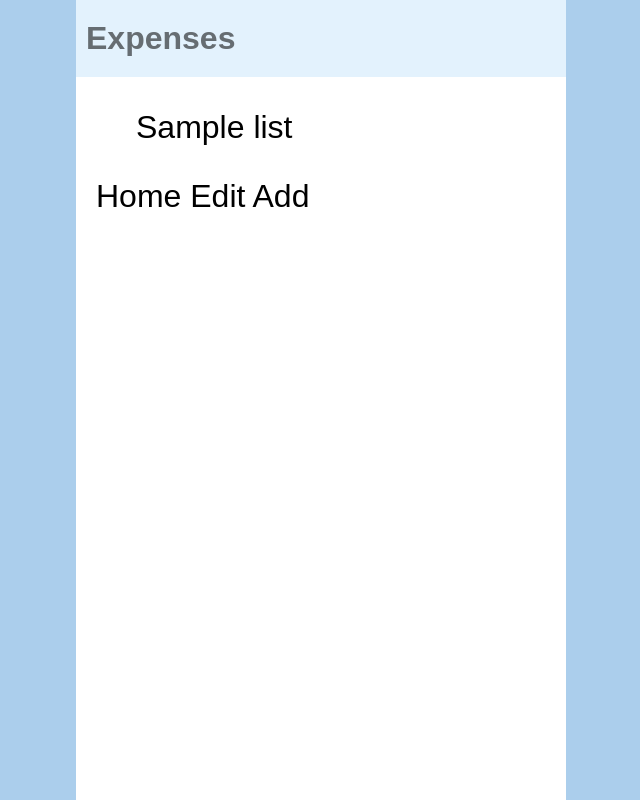
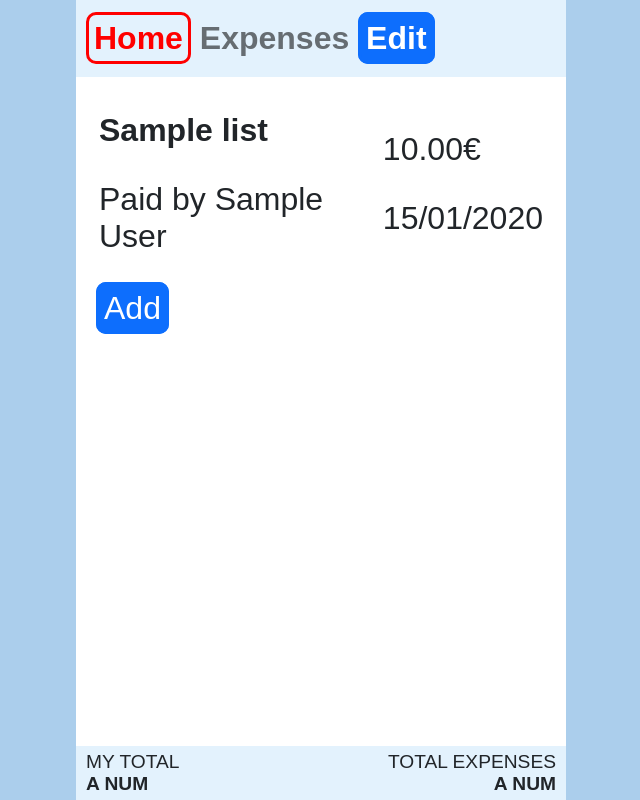
Before and after one commit to xadabunu/EPFC---Projet-de-d-veloppement-web, a PHP site: template view/view_tricount.php in a window 1280 px wide. Shown: the whole page, without its empty margins (319-959 px from the left). Run offline with PHP 8.4, Linux system fonts and the light colour scheme; the template is opened without the code that fills it: most values are stand-ins (such as "Sample title", 1, 10 or a date in 2020).

Commit message:
refactor : les attributs des objets sont remplacés par des objets plutôt que l'id récupéré en db

```diff
--- a/controller/ControllerMain.php
+++ b/controller/ControllerMain.php
@@ -34,10 +34,6 @@ class ControllerMain extends MyController
 		}
 		(new View("login"))->show(["email" => $email, "password" => $password, "errors" => $errors]);
 	}
-
-
-
-
 
     public function signup() : void {
         $email = '';
--- a/css/styles.css
+++ b/css/styles.css
@@ -7,6 +7,8 @@
     margin-right: auto;
     padding: 0 20px;
     font-family: Arial, Helvetica, sans-serif;
+    color: rgb(33, 37, 41);
+    position: relative;
 }
 
 body
@@ -19,7 +21,7 @@ body
 a
 {
     text-decoration: none;
-    color: black;
+    color: rgb(33, 37, 41);
 }
 
 a.button
@@ -30,10 +32,27 @@ a.button
     border-radius: 10px;
 }
 
-.footer
+footer
 {
+    position: absolute;
+    bottom: 0px;
+    left: 0px;
     margin-top: 25px;
     display: flex;
+    justify-content: space-between;
+    background-color: rgb(227, 242, 253);
+    width: 100%;
+}
+
+footer > p
+{
+    font-size: 60%;
+    margin: 5px 10px;
+}
+
+footer > p:nth-child(2)
+{
+    text-align: right;
 }
 
 a#back
@@ -60,6 +79,15 @@ a#previous
     margin-right: auto;
 }
 
+a#add
+{
+    background-color: rgb(13, 110, 253);
+    border-color: rgb(13, 110, 253);
+    color: white;
+    margin-right: 15px;
+    margin-left: auto;
+}
+
 .amount
 {
     text-align: center;
@@ -77,7 +105,7 @@ a#previous
 a:visited
 {
     text-decoration: none;
-    color: black;
+    color: rgb(33, 37, 41);
 }
 
 a:hover
@@ -105,9 +133,21 @@ a:hover
     color: rgb(102, 109, 114);
 }
 
+ul
+{
+    border: 3px solid rgb(225, 225, 225);
+    border-radius: 10px;
+}
+
 li
 {
     list-style: none;
+    border-bottom: 3px solid rgb(225, 225, 225);
+}
+
+li:last-child
+{
+    border-bottom: none;
 }
 
 form
--- a/model/Tricount.php
+++ b/model/Tricount.php
@@ -71,12 +71,12 @@ class Tricount extends Model
 
     public function get_operations(): array
     {
-        $query = self::execute("SELECT * FROM operations WHERE tricount = :id ORDER BY created_at ASC", ["id" => $this->id]);
+        $query = self::execute("SELECT * FROM operations WHERE tricount = :id ORDER BY created_at DESC", ["id" => $this->id]);
         $data = $query->fetchAll();
         $array = [];
         foreach($data as $op)
         {
-            $array[] = new Operation($op['title'], $op['tricount'], $op['amount'], $op['operation_date'], $op['initiator'], $op['created_at'], $op['id']);
+            $array[] = new Operation($op['title'], Tricount::get_tricount_by_id($op['tricount']), $op['amount'], $op['operation_date'], User::get_user_by_id($op['initiator']), $op['created_at'], $op['id']);
         }
         return $array;
     }
--- a/view/view_add_operation.php
+++ b/view/view_add_operation.php
@@ -11,9 +11,9 @@
 
 <body>
     <div class="main">
-        <div class="title" id="t2">Add Operation</div>
-        <div class="menu">
-            <a href="tricount/operations/<?=$tricount->id?>">Cancel</a>
+        <div class="title" id="t2">
+            <a href="tricount/operations/<?=$tricount->id?>" class="button" id="back">Cancel</a>
+            Add Operation
         </div>
         <form id="add_operation_form" action="operation/add_operation/<?=$tricount->id?>" method="post">
             <div class="formtitle">Add Operation</div>
--- a/view/view_add_tricount.php
+++ b/view/view_add_tricount.php
@@ -11,9 +11,11 @@
 
 <body>
     <div class="main">
-        <div class="title" id="t2">Add Tricount</div>
+        <div class="title" id="t2">
+            <a href="main/index" class="button" id="back">Cancel</a>
+            Add Tricount</div>
         <div class="menu">
-            <a href="index.php">Cancel</a>
+
         </div>
         <form id="add_tricount" action="tricount/add_tricount" method="post">
             <table>
--- a/view/view_tricount.php
+++ b/view/view_tricount.php
@@ -11,16 +11,31 @@
 
 <body>
 <div class="main">
-    <div class="title" id="t2">Expenses</div>
-    <ul>
+    <div class="title" id="t2">
+        <a href="main/index/<?= $tricount->id ?>" class="button" id="back">Home</a>
+        Expenses
+        <a href="tricount/edit_tricount/<?= $tricount->id ?>" class="button" id="add">Edit</a>
+    </div>
+    <table>
         <?php foreach ($list as $operation) { ?>
-            <li><a href="operation/details/<?= $operation->id ?>"><?=$operation->title?></a></li>
+            <tr>
+                <td>
+                    <p><b><a href="operation/details/<?= $operation->id ?>"><?=$operation->title?></a></b></p>
+                    <p>Paid by <?= $operation->initiator->full_name ?></p>
+                </td>
+                <td>
+                    <p><?= number_format($operation->amount, 2) ?>€</p>
+                    <p><?= date("d/m/Y", strtotime($operation->operation_date)) ?></p>
+                </td>
+            </tr>
         <?php } ?>
-    </ul>
-    <a href="main/index/<?= $tricount->id ?>">Home</a>
-    <a href="tricount/edit_tricount/<?= $tricount->id ?>">Edit</a>
-    <a href="operation/add_operation/<?= $tricount->id ?>">Add</a>
-        </div>
+    </table>
+    <a href="operation/add_operation/<?= $tricount->id ?>" class="button" id="add">Add</a>
+    <footer>
+        <p>MY TOTAL<br><b>A NUM</b></p>
+        <p>TOTAL EXPENSES<br><b>A NUM</b></p>
+    </footer>
+</div>
 </body>
 
 </html>
```
Also changed, not shown: controller/ControllerOperation.php (+3 -10 lines), model/Operation.php (+7 -5 lines), view/view_list_tricount.php (+4 -3 lines), view/view_operation.php (+4 -4 lines).
